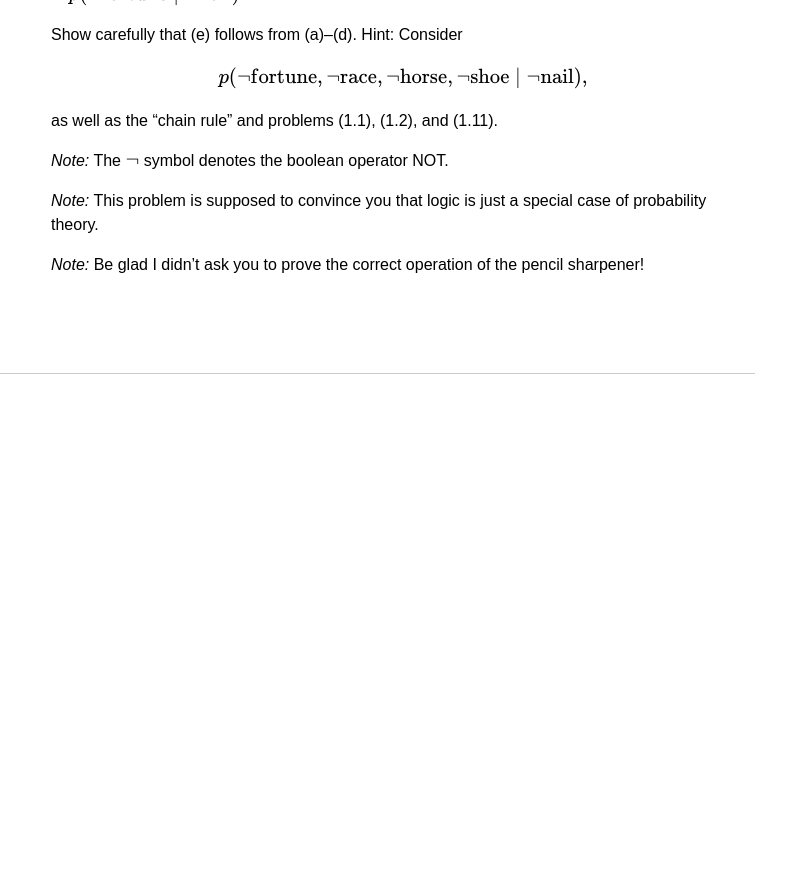
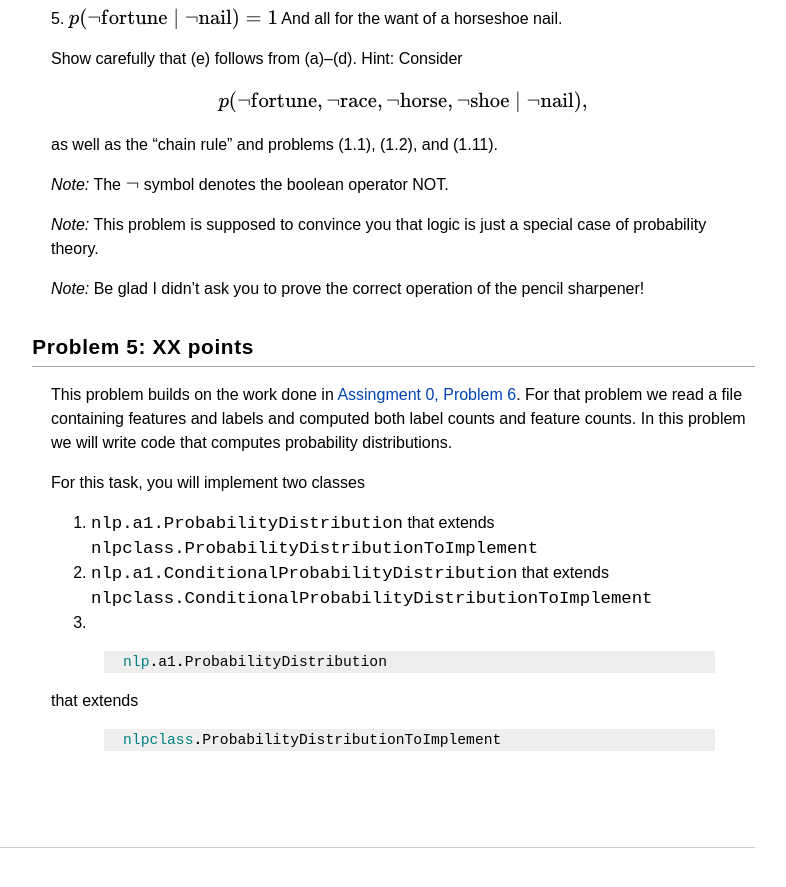
Before and after one commit to sissyliberation/nlpclass-fall2013, a Jekyll site: the page built from site/assignments/a1prob.md, in a window 1280 px wide and 900 px high, scrolled down 4751 px. Shown: the top 887 px of the window, without its empty margins (405-1191 px from the left). Built offline with Jekyll 4.4.1, drawn with Linux system fonts in a browser that asks for light colours; formulas are drawn with MathJax 3; before the commit the page ends 5177 px from its top, so only the background shows below that.

Commit message:
added a1 programming exercise

```diff
--- a/site/assignments/a1prob.md
+++ b/site/assignments/a1prob.md
@@ -223,3 +223,14 @@
 *Note:* This problem is supposed to convince you that logic is just a special case of probability theory.
 
 *Note:* Be glad I didn't ask you to prove the correct operation of the pencil sharpener!
+
+
+
+## Problem 5: XX points
+
+This problem builds on the work done in [Assingment 0, Problem 6](assignment0programming.html).  For that problem we read a file containing features and labels and computed both label counts and feature counts.  In this problem we will write code that computes probability distributions.
+
+For this task, you will implement two classes
+1. `nlp.a1.ProbabilityDistribution` that extends `nlpclass.ProbabilityDistributionToImplement`
+2. `nlp.a1.ConditionalProbabilityDistribution` that extends `nlpclass.ConditionalProbabilityDistributionToImplement`
+3. {% highlight scala %}nlp.a1.ProbabilityDistribution{% endhighlight %} that extends {% highlight scala %}nlpclass.ProbabilityDistributionToImplement{% endhighlight %}
```
Also changed, not shown: 1 other file.
